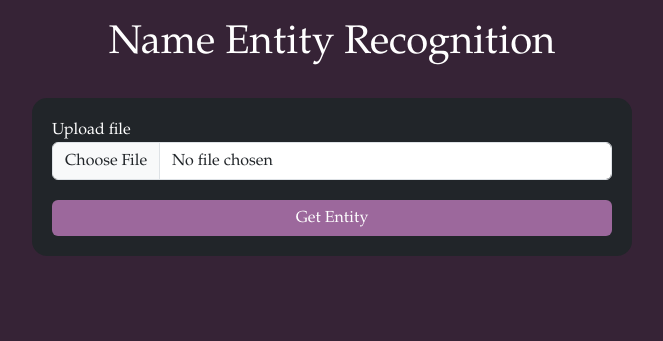
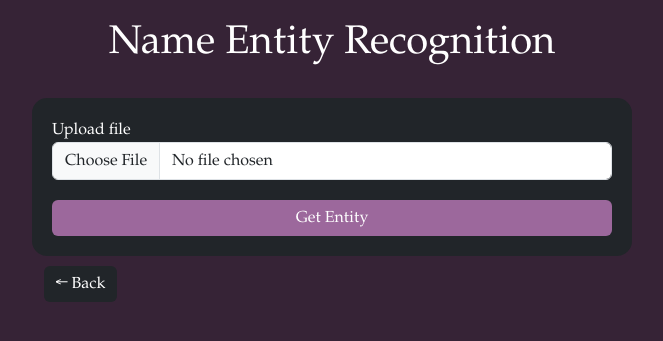
Before and after one commit to shambhaveesrivastava12/GrammarCheckerWithNER, a Flask app: page /ner in a window 1280 px wide. Shown: the top 341 px of the page, without its empty margins (308-971 px from the left). Run offline with Flask 3, Linux system fonts and the light colour scheme.

Commit message:
added back feature

```diff
--- a/app.py
+++ b/app.py
@@ -10,6 +10,10 @@ nlp = spacy.load('en_core_web_sm')
 # routes
 @app.route('/')
 def home():
+    return (render_template('home.html'))
+
+@app.route('/back_index', methods=['GET', 'POST'])
+def back_index():
     return (render_template('home.html'))
 
 @app.route('/grammar_button', methods=['GET', 'POST'])
--- a/templates/index.html
+++ b/templates/index.html
@@ -70,6 +70,11 @@
     <h5>Grammar Mistakes: <br> {{corrected_file_grammar}}</h5>
     {% endif %}
 </div>
+<div class="container">
+    <form action="/back_index" method="post" enctype="multipart/form-data">
+        <button type="submit" class="btn btn-dark border-0">&#8592; Back</button>
+    </form>
+</div>
 
 <script src="https://cdn.jsdelivr.net/npm/bootstrap@5.3.0/dist/js/bootstrap.bundle.min.js"
         integrity="sha384-geWF76RCwLtnZ8qwWowPQNguL3RmwHVBC9FhGdlKrxdiJJigb/j/68SIy3Te4Bkz" crossorigin="anonymous"></script>
--- a/templates/ner.html
+++ b/templates/ner.html
@@ -70,6 +70,12 @@
       <p>Entity Text: <br> {{html|safe}}</p>
       {% endif %}
     </div>
+    <div class="container">
+    <form action="/back_index" method="post" enctype="multipart/form-data">
+        <button type="submit" class="btn btn-dark border-0">&#8592; Back</button>
+    </form>
+</div>
+
 
     <script src="https://cdn.jsdelivr.net/npm/bootstrap@5.3.0/dist/js/bootstrap.bundle.min.js" integrity="sha384-geWF76RCwLtnZ8qwWowPQNguL3RmwHVBC9FhGdlKrxdiJJigb/j/68SIy3Te4Bkz" crossorigin="anonymous"></script>
   </body>
```
